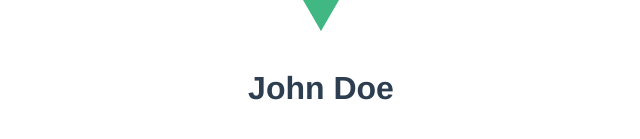
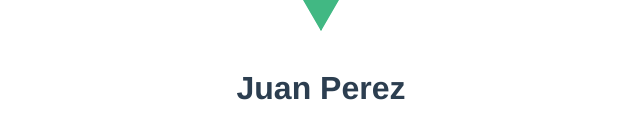
Before and after one commit to ljmarquezg/platzi-vue-composition, a Vue app: page / in a window 1280 px wide. Shown: the part 215-354 px from the top of the page, without its empty margins (319-959 px from the left). Built offline with nearby package versions, Linux system fonts and the light colour scheme.

Commit message:
17 Props

```diff
--- a/src/App.vue
+++ b/src/App.vue
@@ -1,9 +1,12 @@
 <template>
   <img
-    alt="Vue logo"
-    src="./assets/logo.png"
+      alt="Vue logo"
+      src="./assets/logo.png"
   />
-  <HelloWorld/>
+  <HelloWorld
+      firstName="Juan"
+      lastName="Perez"
+  />
 </template>
 
 <script>
--- a/src/components/HelloWorld.vue
+++ b/src/components/HelloWorld.vue
@@ -5,17 +5,18 @@
 </template>
 
 <script>
-import { computed, ref } from 'vue';
+import { computed, toRefs } from 'vue';
 
 export default {
-  setup() {
-    const firstName = ref('John');
-    const lastName = ref('Doe');
+  props: {
+    firstName: String,
+    lastName: String
+  },
+  setup(props) {
+    const {firstName, lastName} = toRefs(props);
     const fullName = computed(() => `${firstName.value} ${lastName.value}`);
 
     return {
-      firstName,
-      lastName,
       fullName
     };
   }
```
